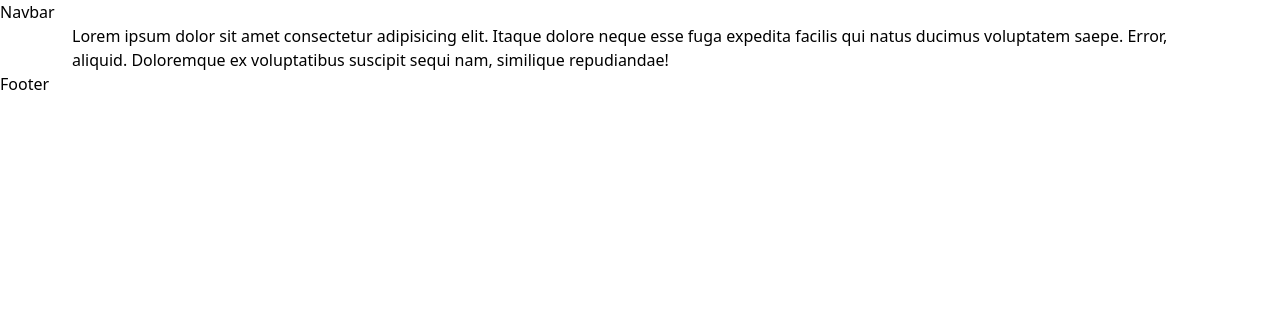
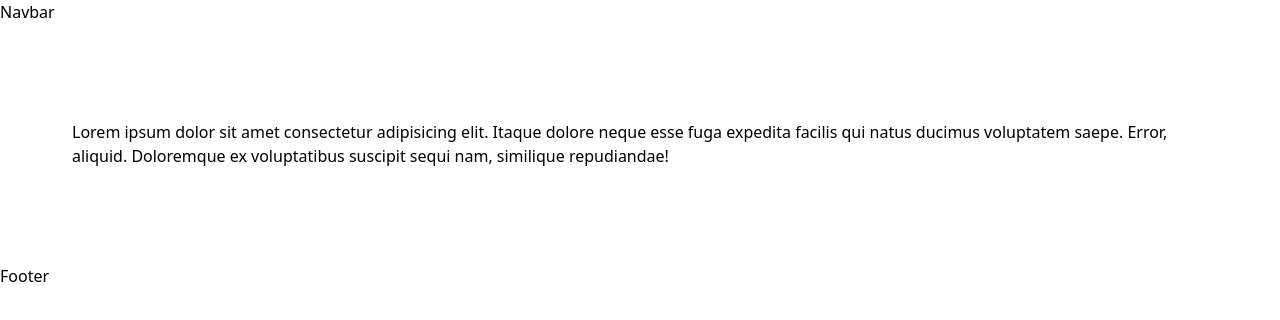
Before and after one commit to jiwokristi/gefami-services-test-FE, a React (Vite) app: page / in a window 1280 px wide. Shown: the top 320 px of the page. Built offline with nearby package versions, Linux system fonts and the light colour scheme.

Commit message:
added padding.

```diff
--- a/src/pages/App.tsx
+++ b/src/pages/App.tsx
@@ -1,6 +1,6 @@
 function App() {
   return (
-    <section id="App">
+    <section id="App" className="py-96">
       Lorem ipsum dolor sit amet consectetur adipisicing elit. Itaque dolore
       neque esse fuga expedita facilis qui natus ducimus voluptatem saepe.
       Error, aliquid. Doloremque ex voluptatibus suscipit sequi nam, similique
```
